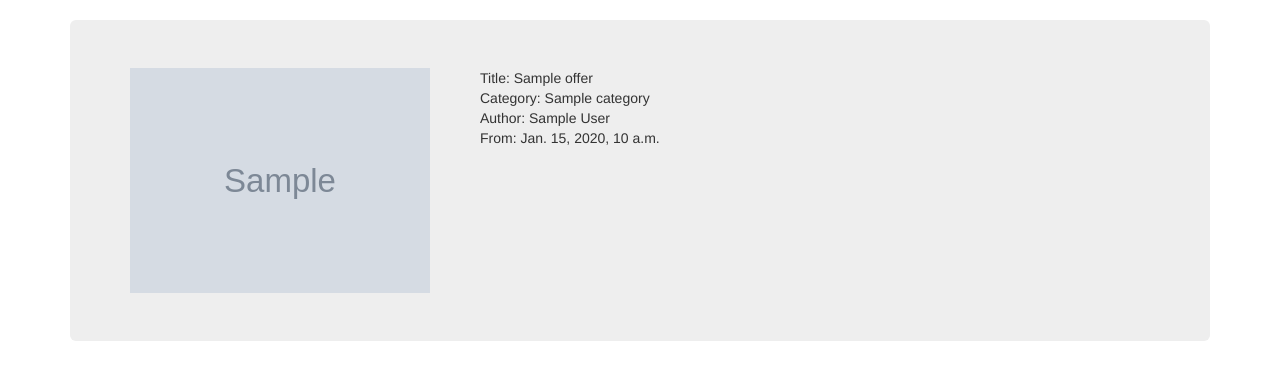
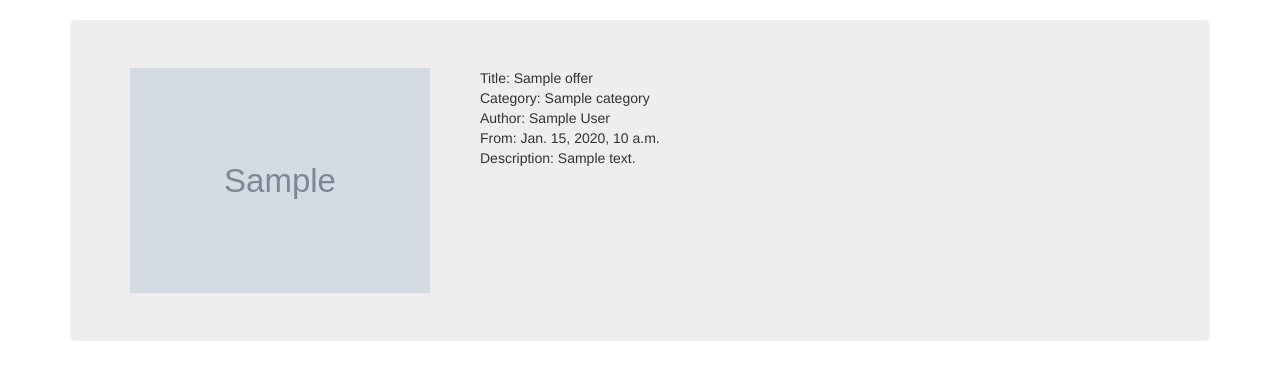
Before and after one commit to ViktorBarzin/Web-Development-With-Django, a Django app: template week-06/HackLX/templates/website/index.html in a window 1280 px wide. Shown: the part 51-431 px from the top of the page. Run offline with Django 3.2, Linux system fonts and the light colour scheme; the template is opened without the code that fills it: most values are stand-ins (such as "Sample title", 1, 10 or a date in 2020); grey boxes marked "Sample" are stand-in pictures; some libraries are stand-ins or nearby versions.

```diff
--- a/week-06/HackLX/templates/website/index.html
+++ b/week-06/HackLX/templates/website/index.html
@@ -12,7 +12,8 @@
             Title: {{ offer.title }} </br>
             Category: {{ offer.category.name }} </br>
             Author: {{ offer.author }} </br>
-            From: {{ offer.created_at }}
+            From: {{ offer.created_at }} </br>
+            Description: {{ offer.description }} </br>
         </div>
         <div class="col-md-2">
             {% if offer.author == request.user %}
```
Also changed, not shown: week-06/HackLX/website/views.py (+5 -8 lines).
